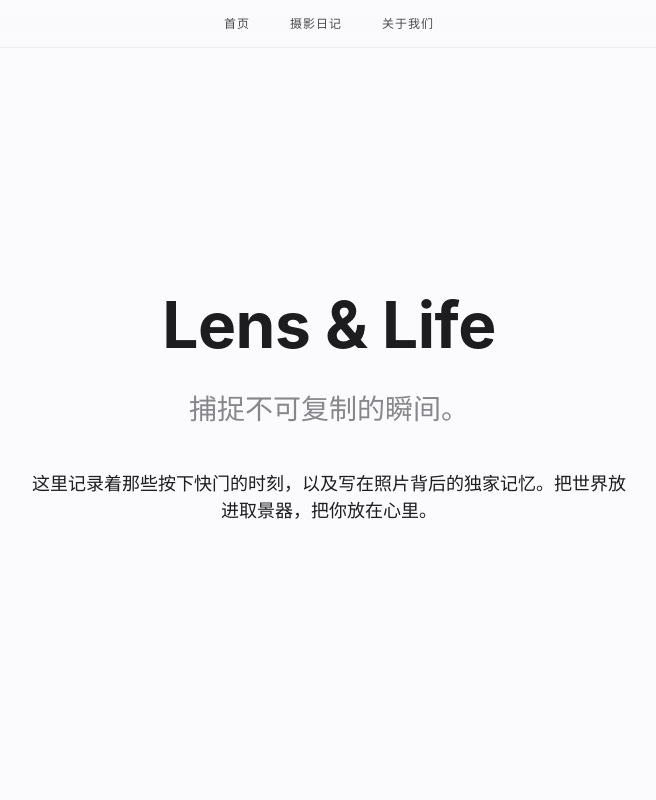
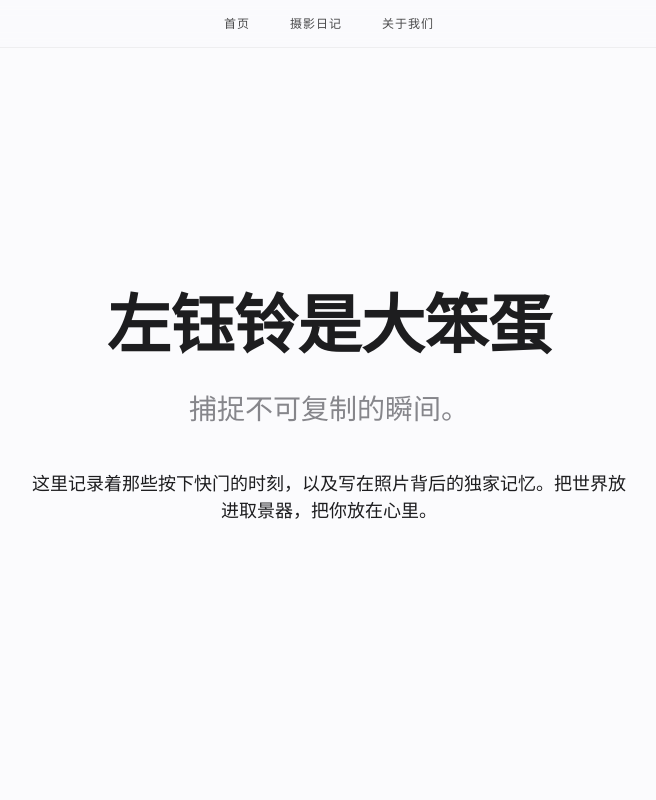
Before and after one commit to sgyr040615/-, a plain HTML site: page index.html in a window 1280 px wide. Shown: the top 800 px of the page, without its empty margins (311-967 px from the left). Drawn offline with Linux system fonts and the light colour scheme.

Commit message:
Update index.html

```diff
--- a/index.html
+++ b/index.html
@@ -141,7 +141,7 @@
 
     <!-- 巨幕区 -->
     <section class="hero">
-        <h1>Lens & Life</h1>
+        <h1>左钰铃是大笨蛋</h1>
         <h2>捕捉不可复制的瞬间。</h2>
         <p>这里记录着那些按下快门的时刻，以及写在照片背后的独家记忆。把世界放进取景器，把你放在心里。</p>
     </section>
```
